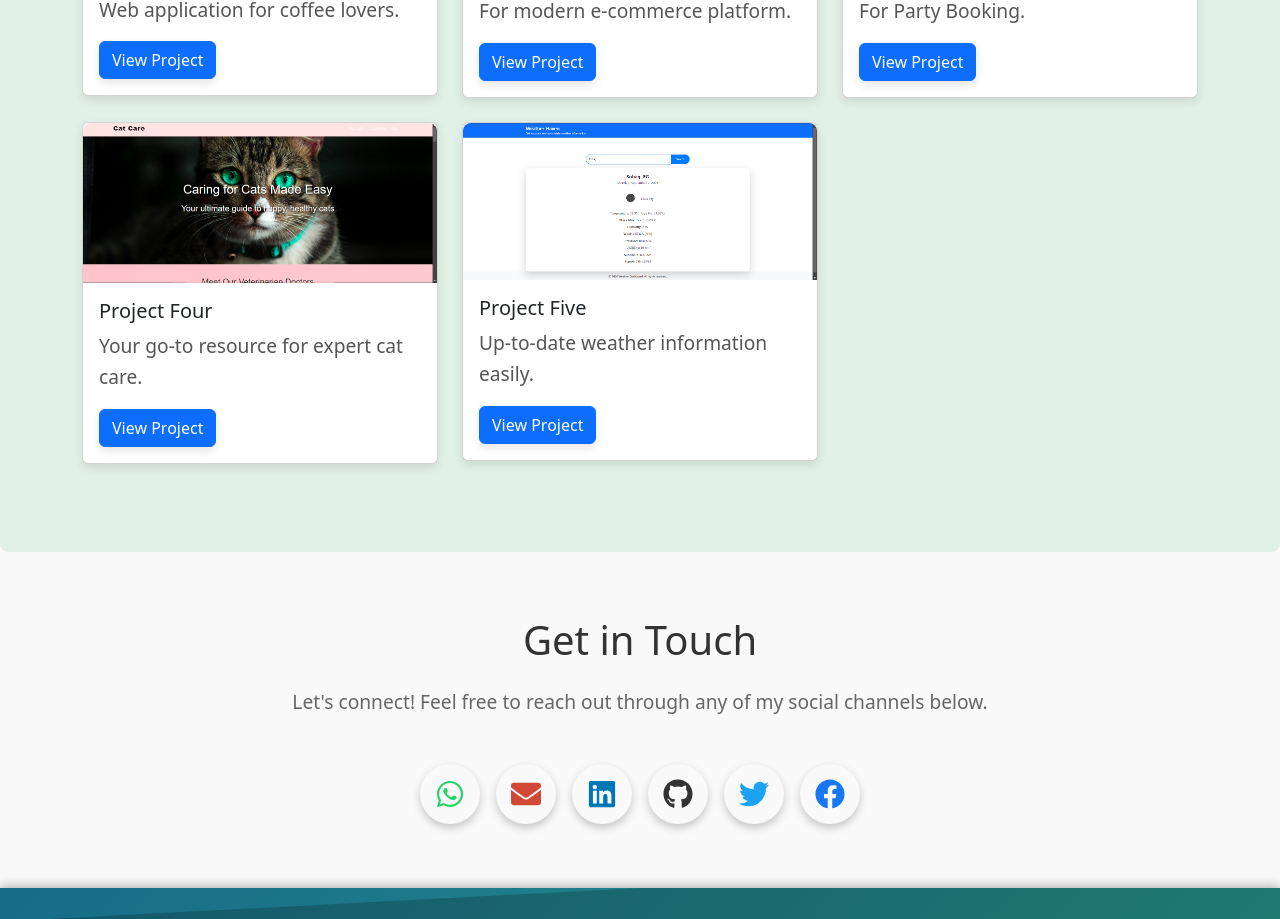
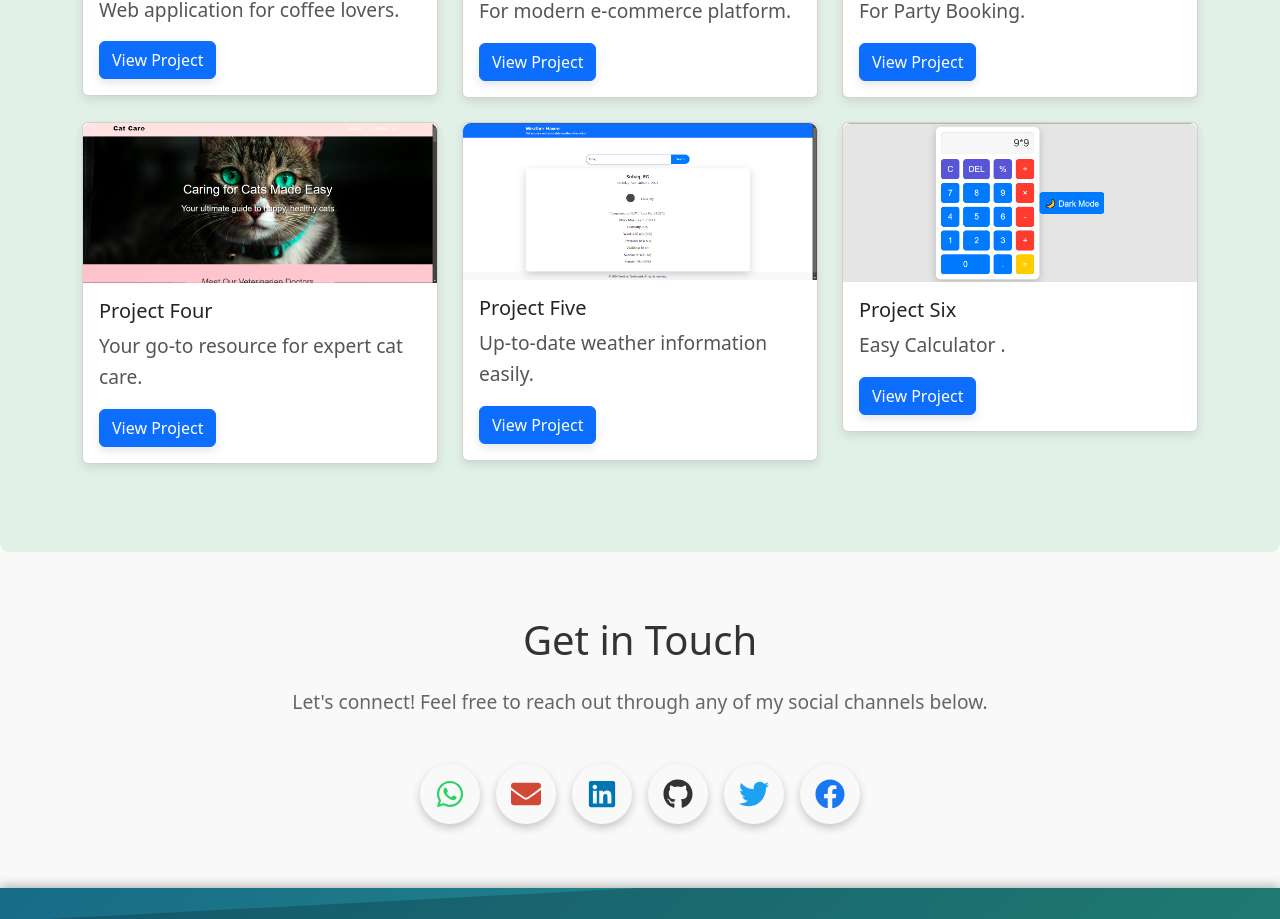
Before and after one commit to mariomelek/My-Portfolio, a React (Create React App) app: page / in a window 1280 px wide. Shown: the part 2480-3399 px from the top of the page. Built offline with nearby package versions, Linux system fonts and the light colour scheme.

Commit message:
third commit

```diff
--- a/src/components/Projects.js
+++ b/src/components/Projects.js
@@ -8,6 +8,7 @@ import ProjectTwoImage from '../assets/shpping.png';
 import ProjectThreeImage from '../assets/party.png';
 import ProjectFourImage from '../assets/Cats Care.png';
 import ProjectFiveImage from '../assets/weather.png';
+import ProjectSixImage from '../assets/Calculator.png';
 
 const projects = [
   {
@@ -40,6 +41,12 @@ const projects = [
     image: ProjectFiveImage,
     link: 'https://weatherhaven.netlify.app/'
   },
+  {
+    title: 'Project Six',
+    description: 'Easy Calculator  .',
+    image: ProjectSixImage,
+    link: 'https://easycalculatorapp.netlify.app/'
+  },
 ];
 
 const Projects = () => (
```
Also changed, not shown: src/assets/Calculator.png (added).
